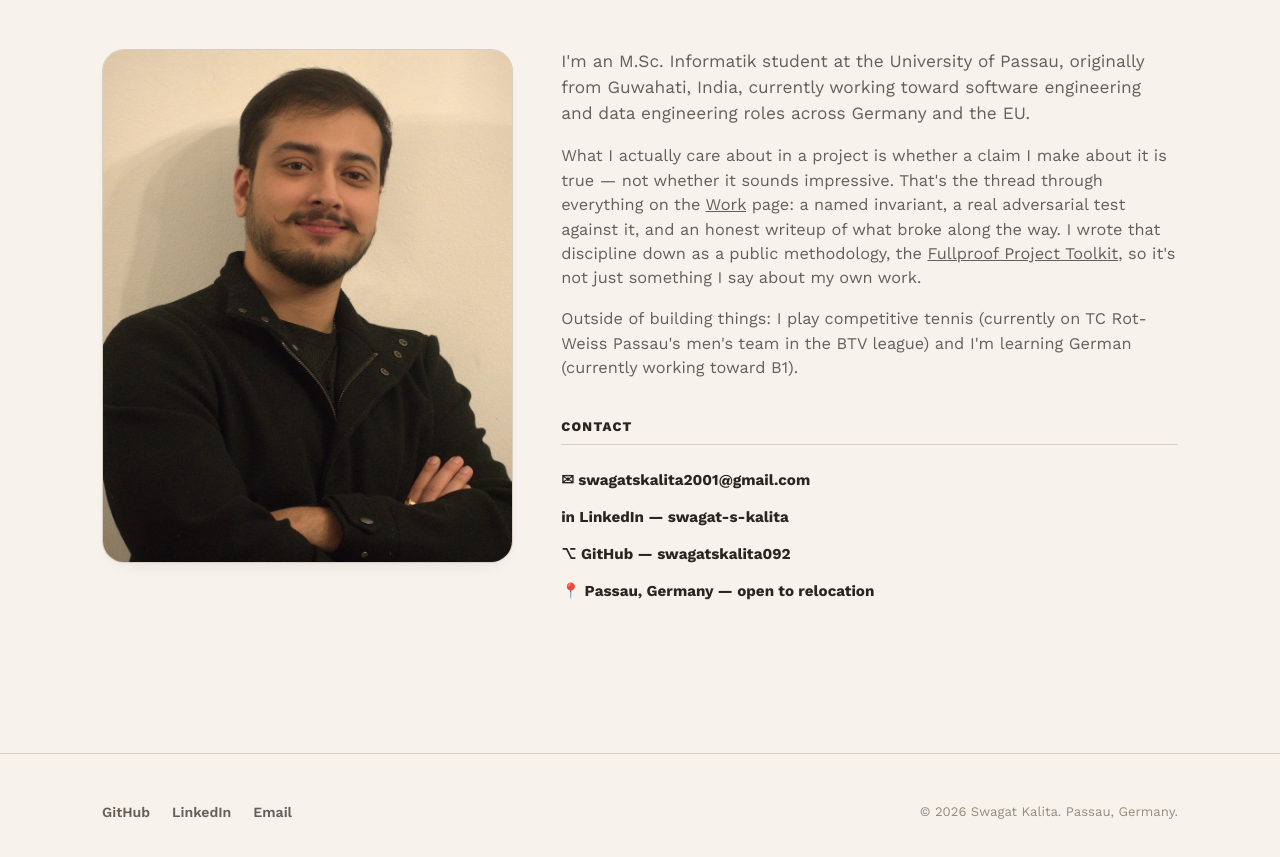
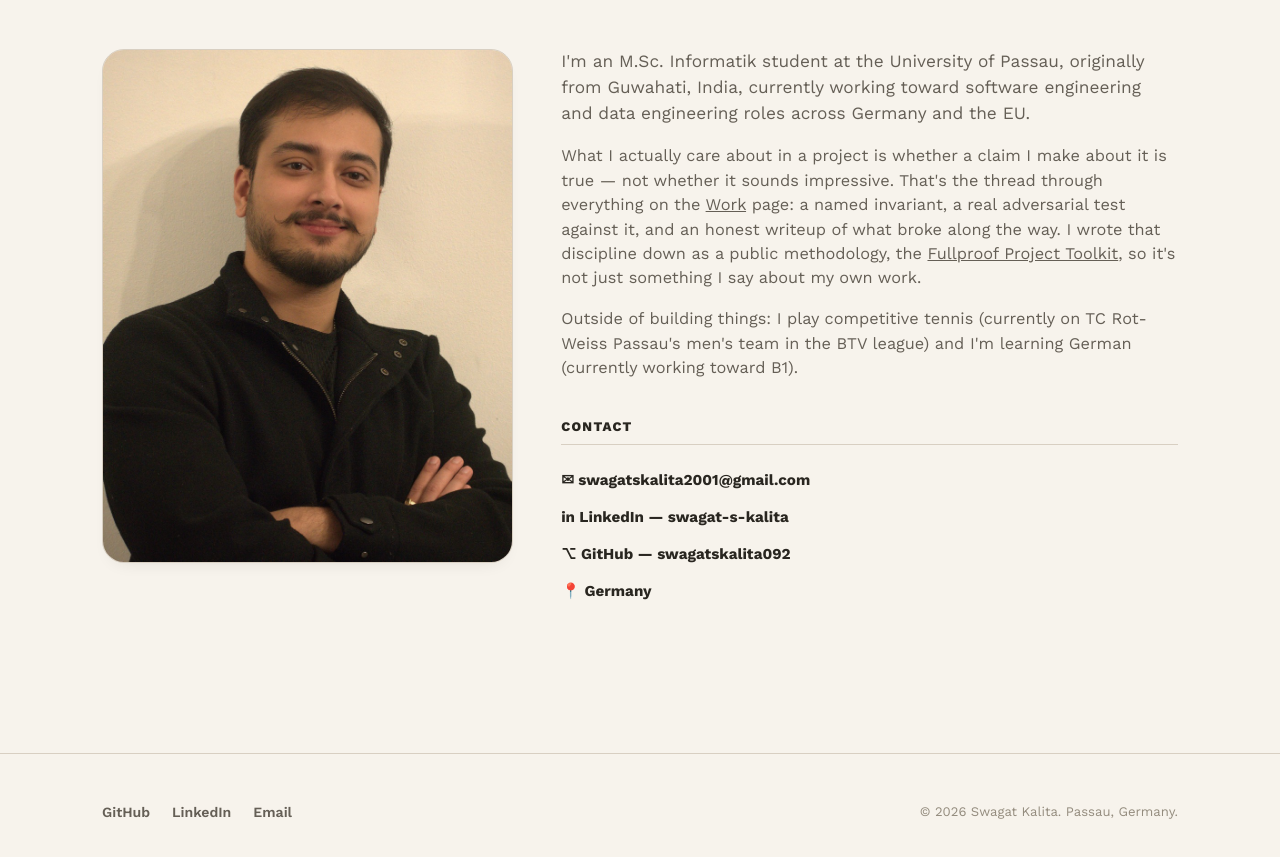
Before and after one commit to swagatskalita092/swagatskalita092.github.io, a plain HTML site: page about.html in a window 1280 px wide. Shown: the part 233-1090 px from the top of the page. Drawn offline with nearby package versions, Linux system fonts and the light colour scheme.

Commit message:
Simplify contact location to just Germany
Co-Authored-By: Claude Sonnet 5 <noreply@anthropic.com>
Claude-Session: https://claude.ai/code/session_01JoYP8gUE3wJVKS1gip8xmq

```diff
--- a/about.html
+++ b/about.html
@@ -50,7 +50,7 @@
             <a href="mailto:swagatskalita2001@gmail.com">✉ swagatskalita2001@gmail.com</a>
             <a href="https://linkedin.com/in/swagat-s-kalita" target="_blank" rel="noopener">in LinkedIn — swagat-s-kalita</a>
             <a href="https://github.com/swagatskalita092" target="_blank" rel="noopener">⌥ GitHub — swagatskalita092</a>
-            <span>📍 Passau, Germany — open to relocation</span>
+            <span>📍 Germany</span>
           </div>
         </div>
       </div>
```
